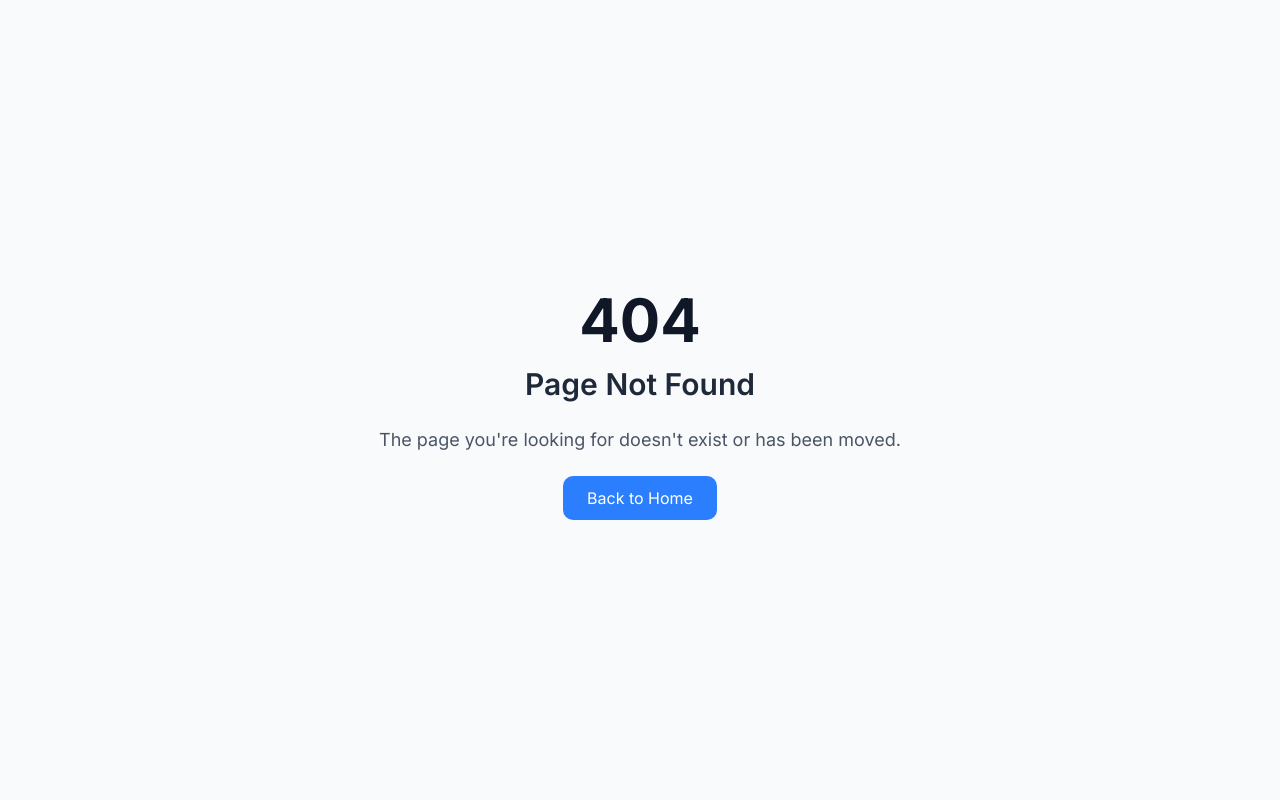
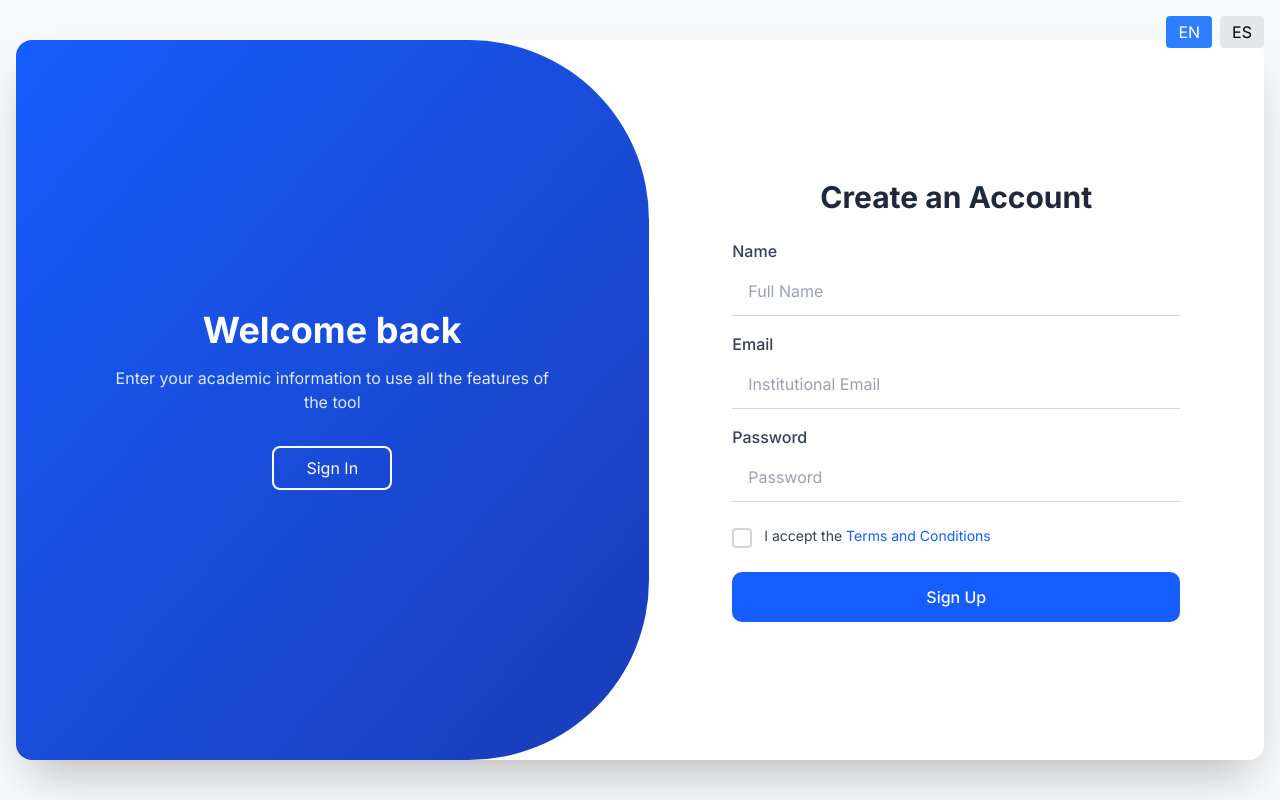
Before and after one commit to edugraph-ods/edugraph-front-end, a Next.js app: page /auth/sign-up in a window 1280 px wide. Before the commit this address had no page. Built offline with nearby package versions, Linux system fonts and the light colour scheme.

Commit message:
fix: solution of the routes in the sign in and sign up

```diff
--- a/next.config.ts
+++ b/next.config.ts
@@ -1,15 +1,12 @@
-// next.config.ts
 import { NextConfig } from 'next';
-import createNextIntlPlugin from 'next-intl/plugin';
 
-// PASA la ruta al archivo request.ts como primer argumento (ruta relativa al root)
-const withNextIntl = createNextIntlPlugin('./src/i18n/request.ts');
-
-const nextConfig: NextConfig = withNextIntl({
+const nextConfig: NextConfig = {
   i18n: {
     locales: ['en', 'es'],
-    defaultLocale: 'en'
-  }
-});
+    defaultLocale: 'en',
+    localeDetection: false,
+  },
+
+};
 
 export default nextConfig;
--- a/src/app/pages/form/layout.tsx
+++ b/src/app/auth/layout.tsx
@@ -1,6 +1,6 @@
 import React from "react";
 import { AuthContainer } from "@/components/AuthContainer";
 
-export const AuthLayout = () => {
+export default function AuthLayout() {
   return <AuthContainer />;
-};
+}
--- a/src/app/pages/form/login/index.tsx
+++ b/src/app/auth/sign-in/page.tsx
@@ -2,6 +2,6 @@
 import React from "react";
 import { LoginForm } from "@/components/LoginForm";
 
-export default function Login() {
+export default function SignIn() {
   return <LoginForm />;
 }
--- a/src/app/pages/form/register/index.tsx
+++ b/src/app/auth/sign-up/page.tsx
@@ -2,6 +2,6 @@
 import React from "react";
 import { RegisterForm } from "@/components/RegisterForm";
 
-export default function Register() {
-    return <RegisterForm />;
-  }
+export default function SignUp() {
+  return <RegisterForm />;
+}
--- a/src/app/layout.tsx
+++ b/src/app/layout.tsx
@@ -24,7 +24,7 @@ export default function RootLayout({
   }, []);
 
   return (
-    <html lang="es" suppressHydrationWarning>
+    <html lang="en" suppressHydrationWarning>
       <head>
         <title>EduGraph</title>
         <meta name="description" content="Educational platform" />
--- a/src/app/not-found.tsx
+++ b/src/app/not-found.tsx
@@ -1,9 +1,10 @@
+'use client';
+
 import Link from 'next/link';
-import { useTranslations } from 'next-intl';
+import { useTranslation } from 'react-i18next';
 
 export default function NotFound() {
-  const t = useTranslations('NotFound');
-
+  const { t } = useTranslation('NotFound');
   return (
     <div className="min-h-screen flex items-center justify-center bg-gray-50">
       <div className="text-center">
@@ -15,7 +16,7 @@ export default function NotFound() {
           {t('description')}
         </p>
         <Link
-          href="/"
+          href="/sign-in"
           className="px-6 py-3 bg-blue-500 text-white rounded-lg hover:bg-blue-600 transition-colors"
         >
           {t('backToHome')}
--- a/src/app/page.tsx
+++ b/src/app/page.tsx
@@ -1,9 +1,14 @@
-import { AuthLayout } from "@/app/pages/form/layout";
+'use client';
+
+import { useEffect } from 'react';
+import { useRouter } from 'next/navigation';
 
 export default function Home() {
-  return (
-    <div>
-      <AuthLayout />
-    </div>
-  );
+  const router = useRouter();
+
+  useEffect(() => {
+    router.push('/auth/sign-in');
+  }, [router]);
+
+  return null;
 }
--- a/src/app/providers.tsx
+++ b/src/app/providers.tsx
@@ -1,24 +1,24 @@
 'use client';
 
 import React, { useEffect } from 'react';
-import { I18nextProvider, useTranslation } from 'react-i18next';
+import { I18nextProvider } from 'react-i18next';
 import { ThemeProvider } from '@/components/theme-provider';
 import i18n, { changeAppLanguage } from '@/i18n/i18n';
 
 export function LanguageUpdater() {
-  const { i18n } = useTranslation();
-
   useEffect(() => {
     const updateLanguage = (lng: string) => {
       document.documentElement.lang = lng;
     };
+
     updateLanguage(i18n.language);
+
     i18n.on('languageChanged', updateLanguage);
 
     return () => {
       i18n.off('languageChanged', updateLanguage);
     };
-  }, [i18n]);
+  }, []);
 
   return null;
 }
@@ -38,6 +38,10 @@ export function Providers({ children }: { children: React.ReactNode }) {
     initializeLanguage();
   }, []);
 
+  if (!i18n.isInitialized) {
+    return null;
+  }
+
   return (
     <I18nextProvider i18n={i18n}>
       <ThemeProvider attribute="class" defaultTheme="system" enableSystem disableTransitionOnChange>
--- a/src/components/AuthContainer.tsx
+++ b/src/components/AuthContainer.tsx
@@ -1,14 +1,27 @@
 "use client";
 
 import { motion, AnimatePresence, Variants } from "framer-motion";
-import { useState } from "react";
+import { useEffect, useState } from "react";
 import { RegisterForm } from "./RegisterForm";
 import { LoginForm } from "./LoginForm";
+import { usePathname, useRouter } from 'next/navigation';
 import { useTranslation } from 'react-i18next';
+import LanguageSwitcher from './LanguageSwitcher';
 
 export const AuthContainer = () => {
-  const [showRegister, setShowRegister] = useState(false);
+  const pathname = usePathname();
+  const router = useRouter();
+  const [showRegister, setShowRegister] = useState(pathname === '/auth/sign-up');
   const { t } = useTranslation('Auth');
+
+  useEffect(() => {
+    setShowRegister(pathname === '/auth/sign-up');
+  }, [pathname]);
+
+  const toggleAuthMode = (showRegister: boolean) => {
+    setShowRegister(showRegister);
+    router.push(showRegister ? '/auth/sign-up' : '/auth/sign-in');
+  };
 
   const containerVariants: Variants = {
     hidden: { opacity: 0 },
@@ -95,6 +108,9 @@ export const AuthContainer = () => {
 
   return (
     <div className="fixed inset-0 flex items-center justify-center bg-gray-50 p-4">
+      <div className="absolute top-4 right-4 z-50">
+        <LanguageSwitcher />
+      </div>
       <div className="w-full max-w-7xl bg-white rounded-2xl shadow-2xl h-auto max-h-[90vh] aspect-[16/10] overflow-hidden flex">
         <AnimatePresence mode="wait">
           <motion.div
@@ -130,15 +146,13 @@ export const AuthContainer = () => {
                   : t("regiterdescription")}
               </motion.p>
               <motion.button
-                onClick={() => setShowRegister(!showRegister)}
+                onClick={() => toggleAuthMode(!showRegister)}
                 className="border-2 border-white text-white px-8 py-2 rounded-md hover:bg-white hover:text-blue-600 transition-colors duration-200 cursor-pointer"
                 variants={itemVariants}
                 whileHover={{ scale: 1.05 }}
                 whileTap={{ scale: 0.95 }}
               >
-                {showRegister
-                  ? t("loginButton")
-                  : t("regiterbutton")}
+                {showRegister ? t('loginButton') : t('regiterbutton')}
               </motion.button>
             </motion.div>
           </motion.div>
--- a/src/components/LanguageSwitcher.tsx
+++ b/src/components/LanguageSwitcher.tsx
@@ -1,38 +1,26 @@
 'use client';
 
-import { usePathname, useRouter } from 'next/navigation';
+import { useTranslation } from 'react-i18next';
 
 const SUPPORTED_LOCALES = [
   { code: 'en', name: 'English' },
   { code: 'es', name: 'Español' },
 ];
 
-function getCurrentLocale(pathname: string) {
-  const segments = pathname.split('/');
-  const locale = segments[1] || 'en';
-  return SUPPORTED_LOCALES.some(l => l.code === locale) ? locale : 'en';
-}
+export default function LanguageSwitcher() {
+  const { i18n } = useTranslation();
+  const currentLocale = i18n.language || 'en';
 
-function getPathWithLocale(pathname: string, newLocale: string) {
-  const segments = pathname.split('/');
-  if (SUPPORTED_LOCALES.some(locale => locale.code === segments[1])) {
-    segments[1] = newLocale;
-  } else {
-    segments.splice(1, 0, newLocale);
-  }
-
-  return segments.join('/') || '/';
-}
-
-export default function LanguageSwitcher() {
-  const router = useRouter();
-  const pathname = usePathname() || '/';
-  const currentLocale = getCurrentLocale(pathname);
-
-  const handleLocaleChange = (newLocale: string) => {
+  const handleLocaleChange = async (newLocale: string) => {
     if (newLocale === currentLocale) return;
-    const newPath = getPathWithLocale(pathname, newLocale);
-    router.push(newPath);
+    try {
+      await i18n.changeLanguage(newLocale);
+      if (typeof window !== 'undefined') {
+        localStorage.setItem('i18nextLng', newLocale);
+      }
+    } catch (error) {
+      console.error('Error changing language:', error);
+    }
   };
 
   return (
@@ -41,10 +29,10 @@ export default function LanguageSwitcher() {
         <button
           key={code}
           onClick={() => handleLocaleChange(code)}
-          className={`px-3 py-1 rounded ${
+          className={`px-3 py-1 rounded cursor-pointer ${
             currentLocale === code
               ? 'bg-blue-500 text-white'
-              : 'bg-gray-200 hover:bg-gray-300'
+              : 'bg-gray-200 hover:bg-gray-300 text-black'
           }`}
           aria-current={currentLocale === code ? 'true' : undefined}
         >
--- a/src/components/LoginForm.tsx
+++ b/src/components/LoginForm.tsx
@@ -15,7 +15,7 @@ export const LoginForm = ({ onSwitchToRegister }: LoginFormProps) => {
   return (
     <div className="w-full">
       <h1 className="text-2xl sm:text-3xl font-bold text-gray-800 mb-6 text-center">
-        {t("title")}
+        {t('title')}
       </h1>
 
       <form className="space-y-4" onSubmit={handleSubmit}>
```
